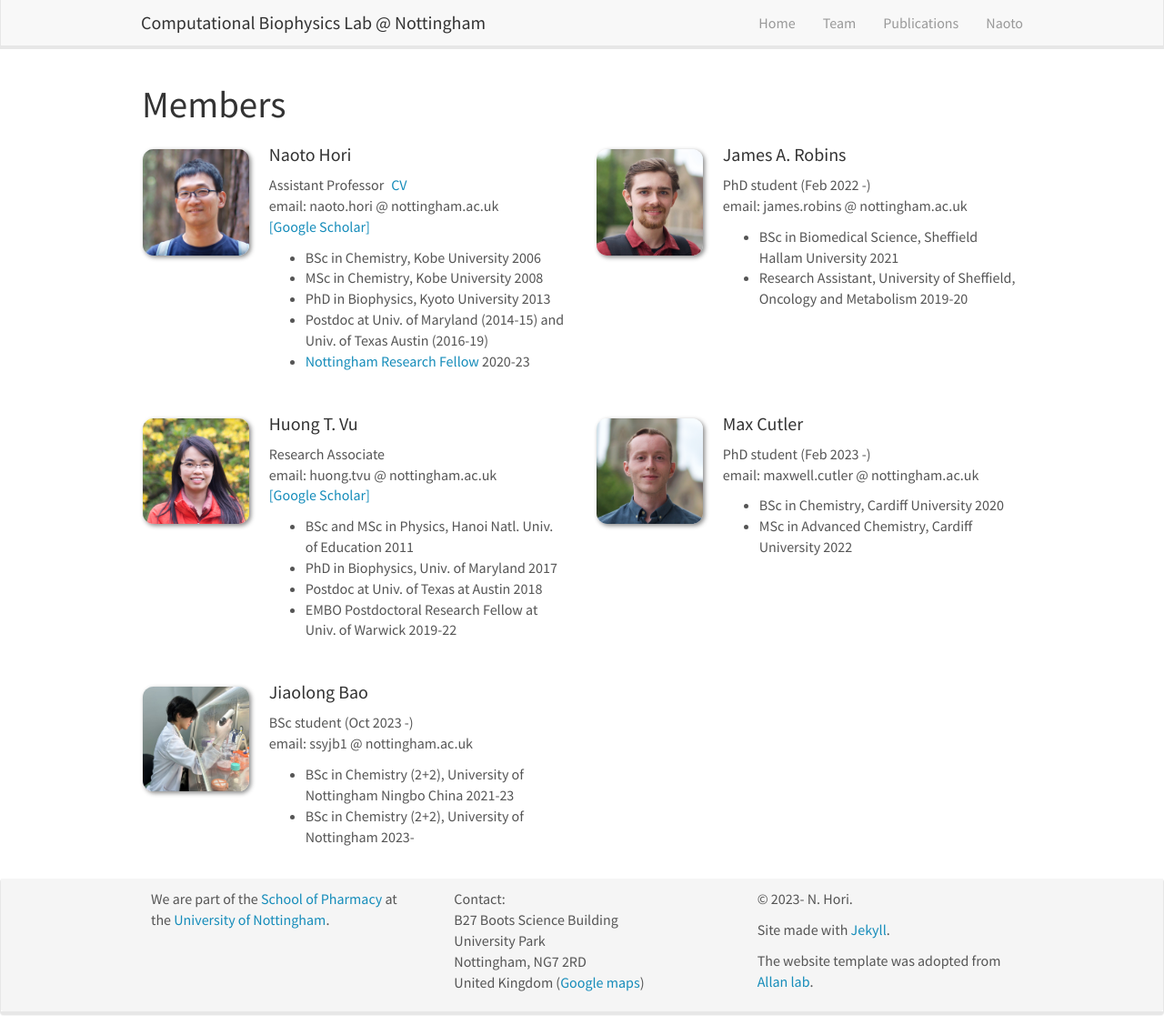
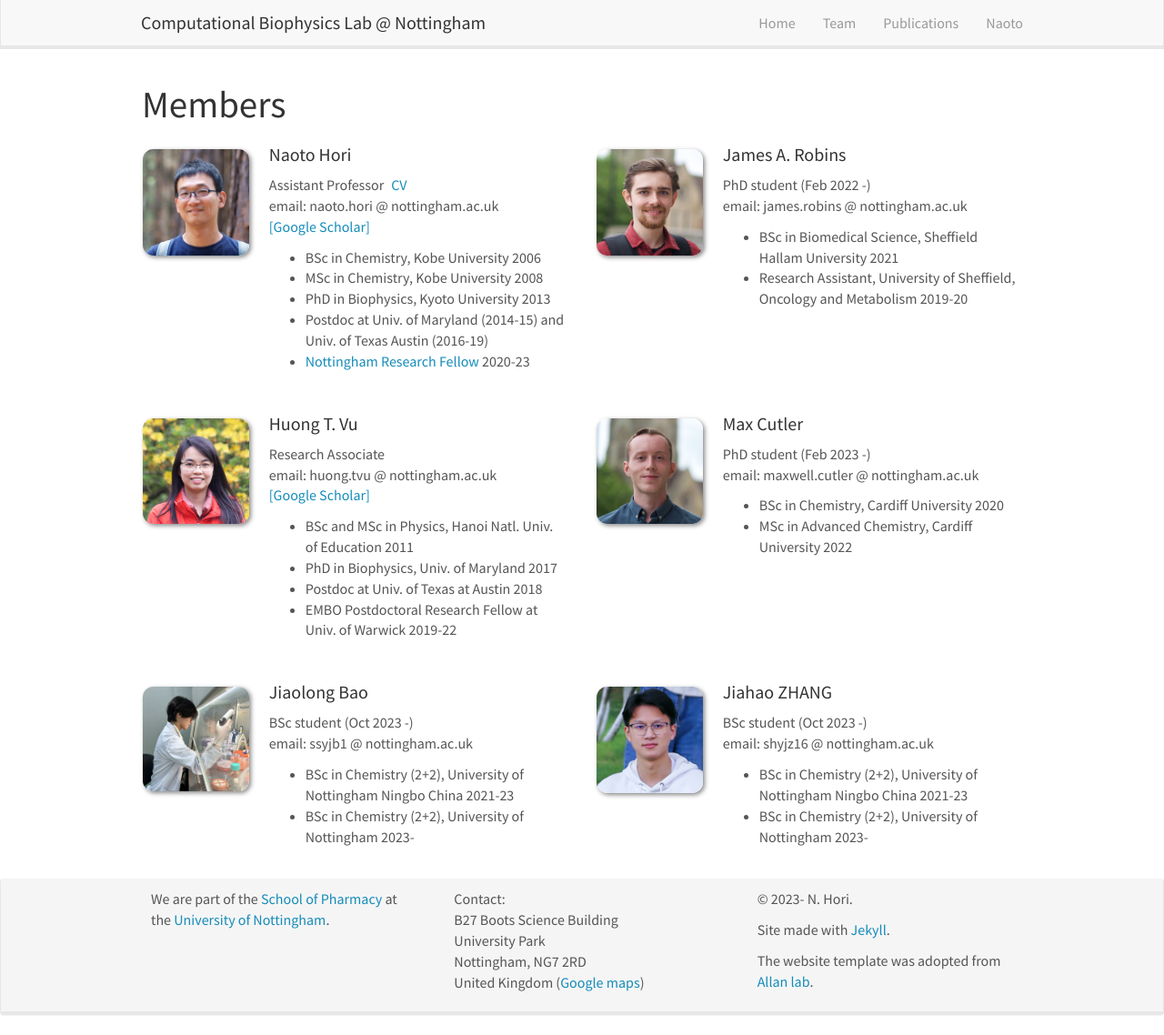
Before and after one commit to Hori-Lab/hori-lab.github.io, a Jekyll site: the page built from _pages/team.md, in a window 1280 px wide and 1138 px high. Shown: the whole window at 91% size. Built offline with Jekyll 4.4.1, drawn with Linux system fonts in a browser that asks for light colours; nearby versions of some CDN libraries.

Commit message:
Updated member page

```diff
--- a/_data/members.yml
+++ b/_data/members.yml
@@ -55,6 +55,16 @@
   education1: BSc in Chemistry (2+2), University of Nottingham Ningbo China 2021-23
   education2: BSc in Chemistry (2+2), University of Nottingham 2023-
 
+- name: Jiahao ZHANG
+  number_scholar: 0
+  photo: JiahaoZhang.jpg
+  info: BSc student (Oct 2023 -)
+  number_email: 1
+  email: shyjz16 @ nottingham.ac.uk
+  number_educ: 2
+  education1: BSc in Chemistry (2+2), University of Nottingham Ningbo China 2021-23
+  education2: BSc in Chemistry (2+2), University of Nottingham 2023-
+
 
 #- name: "This could be you!"
 #  number_scholar: 0
--- a/_data/news.yml
+++ b/_data/news.yml
@@ -1,3 +1,6 @@
+- date: 15. Oct. 2023
+  headline: Jiaolong and Jiahao, both chemistry students from Ningbo (2+2 program), have joined the team.
+
 - date: 8. Oct. 2023
   headline: New <a href=https://www.biorxiv.org/content/10.1101/2023.10.05.561104 target="_blank">preprint</a> posted.
 
```
Also changed, not shown: images/teampic/JiahaoZhang.jpg (added).
